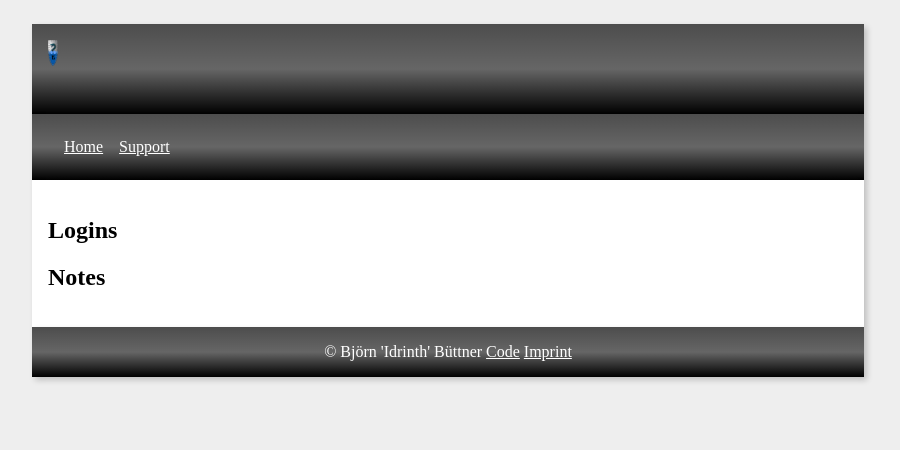
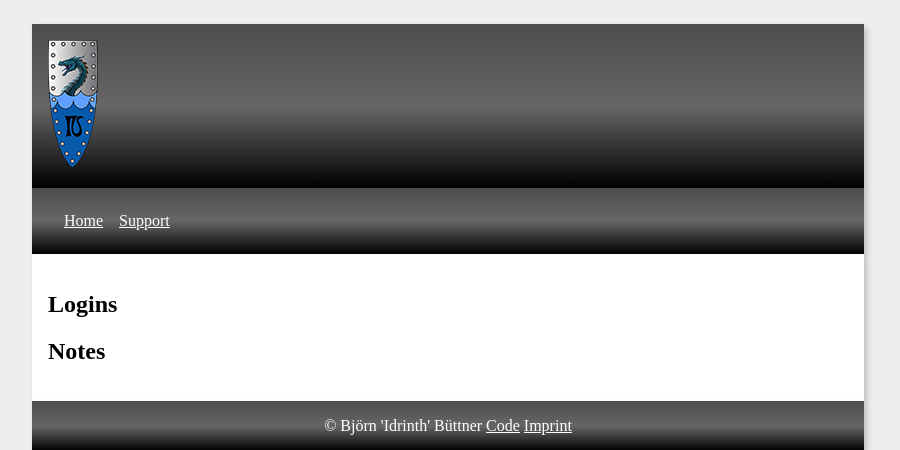
Before and after one commit to Idrinth/walled-secrets, a PHP site: template templates/folder.twig in a window 1280 px wide. Shown: the top 450 px of the page, without its empty margins (192-1092 px from the left). Run offline with PHP 8.4, Linux system fonts and the light colour scheme; the template is opened without the code that fills it, so the values that code supplies are empty; some libraries are stand-ins or nearby versions.

Commit message:
some header restyling

```diff
--- a/public/styles.css
+++ b/public/styles.css
@@ -62,6 +62,6 @@ html {
 #header form {
   width: 20%;
 }
-#header img {
+#header a {
   width: 20%;
 }
```
